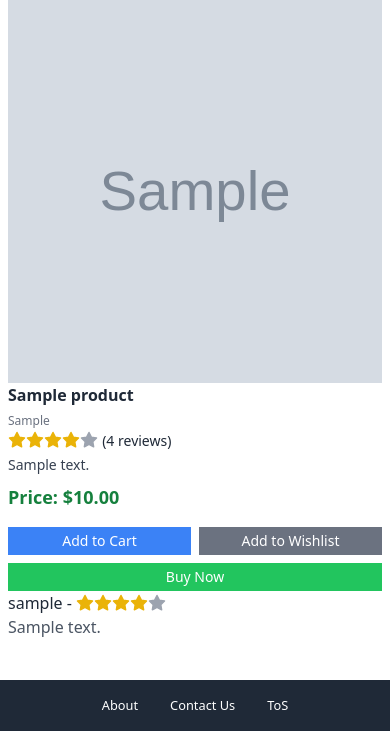
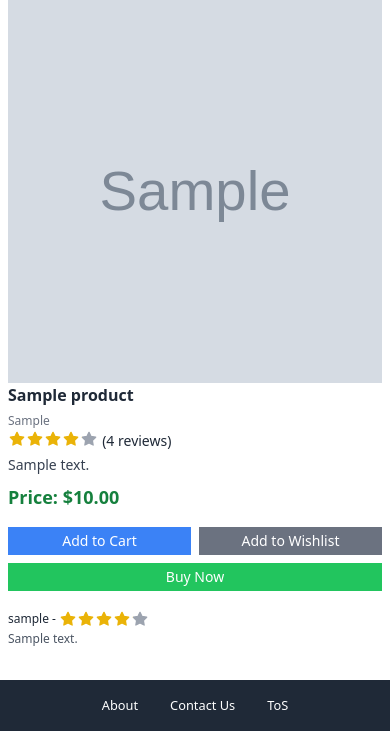
Before and after one commit to mahakal/Flask-eComm-App, a Flask app: page /product/1 in a window 390 px wide. Shown: the part 113-844 px from the top of the page. Run offline with Flask 3, Linux system fonts and the light colour scheme; tables that the repository leaves empty hold one stand-in row (values such as "Sample post"); grey boxes marked "Sample" are stand-in pictures; style sheets or scripts are compiled from the project's sources; parts of the project's set-up code (start-up, migrations or seed data) failed here and were passed over; some libraries are stand-ins or nearby versions.

Commit message:
Added css; Added authentication check and redirect link for Add To Cart/Wishlist buttons

```diff
--- a/app/templates/product/product_page.html
+++ b/app/templates/product/product_page.html
@@ -26,7 +26,7 @@
 						<small class="text-gray-500 text-xs sm:text-base">{{ product.brand }}</small>
 					</div>
 					<div class="flex h-4 sm:items-center sm:h-6 text-gray-800">
-						{{ stars('p', product.id, product.average_rating) }}&nbsp;<p class="text-sm sm:text-base sm:font-semibold text-nowrap">({{ product.rating_count }} reviews)</p>
+						{{ stars('p', product.id, product.average_rating, class="h-4 sm:h-6") }}&nbsp;<p class="text-sm sm:text-base sm:font-semibold text-nowrap">({{ product.rating_count }} reviews)</p>
 					</div>
                 </div>
             </div>
@@ -34,8 +34,13 @@
             <p class="mt-2 text-lg font-semibold text-green-700">Price: ${{ '%0.2f' % product.price|float|round(2) }}</p>
 
             <div class="mt-4 flex flex-row space-x-2">
+				{% if current_user.is_authenticated %}
                 <input type="button" value="{{ cart_value }}" name="cart" class="w-full sm:w-auto px-2 py-1 sm:px-4 sm:py-2 text-sm sm:text-base bg-blue-500 text-white sm:rounded-md hover:bg-blue-600" onclick="onClick('Cart', {{ product.id }})" id="c{{ product.id }}">
 				<input type="button" value="{{ wishlist_value}}" name="wishlist" class="w-full sm:w-auto px-2 py-1 sm:px-4 sm:py-2 text-sm sm:text-base bg-gray-500 text-white sm:rounded-md hover:bg-gray-600" onclick="onClick('Wishlist', {{ product.id }})" id="w{{ product.id }}">
+				{% else %}
+				<input type="button" value="{{ cart_value }}" name="cart" class="w-full sm:w-auto px-2 py-1 sm:px-4 sm:py-2 text-sm sm:text-base bg-blue-500 text-white sm:rounded-md hover:bg-blue-600" onclick="location.href = '{{ url_for('user.login') }}';" id="c{{ product.id }}">
+				<input type="button" value="{{ wishlist_value}}" name="wishlist" class="w-full sm:w-auto px-2 py-1 sm:px-4 sm:py-2 text-sm sm:text-base bg-gray-500 text-white sm:rounded-md hover:bg-gray-600" onclick="location.href = '{{ url_for('user.login') }}';" id="w{{ product.id }}">
+				{% endif %}
             </div>
 
             <form method="POST" action="{{ url_for("product.checkout") }}" class="mt-2 sm:mt-4">
@@ -43,18 +48,18 @@
                 <input type="submit" value="Buy Now" name="buy" class="w-full px-2 py-1 text-sm sm:text-base sm:sm:px-4 sm:py-2 bg-green-500 text-white sm:rounded-md hover:bg-green-600">
             </form>
 
-            <div class="lg:mt-6">
+            <div class="my-3 lg:my-6">
                 {% if product.reviews %}
                     {% for review in product.reviews %}
-                        <div class="sm:mt-4">
-                            <div class="flex items-center font-medium text-gray-800">
-                                {{ review.user.username }} -&nbsp;{{ stars('r', review.id, product.average_rating) }}
+                        <div class="my-2 sm:my-4">
+                            <div class="my-1 flex items-center h-4 sm:h-6 text-xs sm:text-base font-medium text-gray-800">
+                                {{ review.user.username }} -&nbsp;{{ stars('r', review.id, product.average_rating, class="h-4 sm:h-6") }}
                             </div>
-                            <div class="text-gray-600">{{ review.comment}}</div>
+                            <div class="text-gray-600 text-xs sm:text-base">{{ review.comment}}</div>
                         </div>
                     {% endfor %}
                 {% else %}
-                    <div class="flex flex-col items-center mt-5 mb-5 lg:mt-20 text-gray-600 text-sm font-semibold">
+                    <div class="flex flex-col items-center my-5 lg:mt-20 text-gray-600 text-sm font-semibold">
                         <!-- replace with better svg -->
                         <svg xmlns="http://www.w3.org/2000/svg" version="1.0" width="50" height="50" viewBox="0 0 300.000000 300.000000" preserveAspectRatio="xMidYMid meet">
                             <g transform="translate(0.000000,300.000000) scale(0.100000,-0.100000)" fill="#000000" stroke="none">
@@ -73,7 +78,7 @@
                             </g>
                             </svg>
                         <p>No comments yet!</p>
-                        <p class="text-xs text-gray-500">Your feedback helps others make informed decisions.</p>
+                        <p class="text-sm sm:text-base text-gray-500">Your feedback helps others make informed decisions.</p>
                     </div>
                 {% endif %}
             </div>
```
